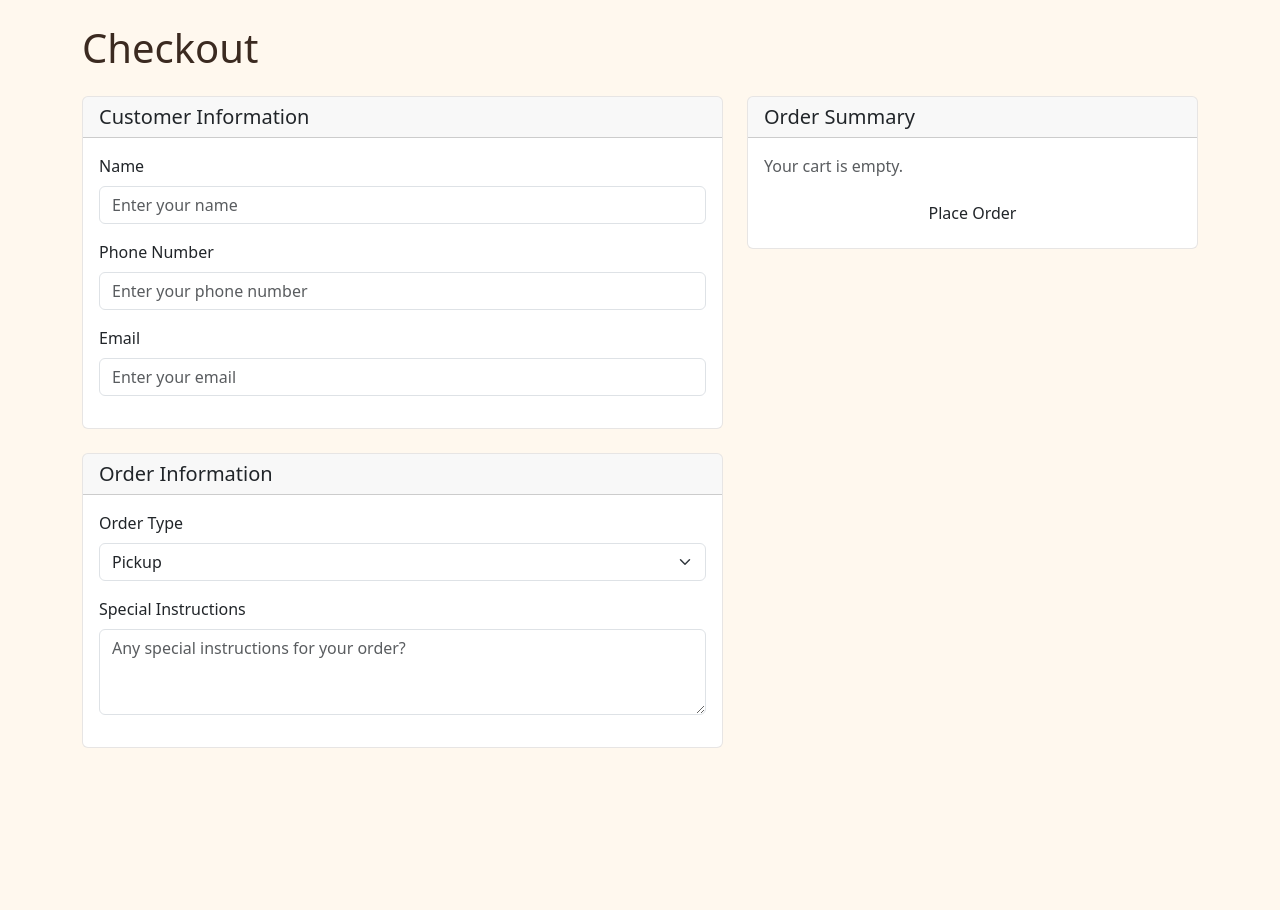
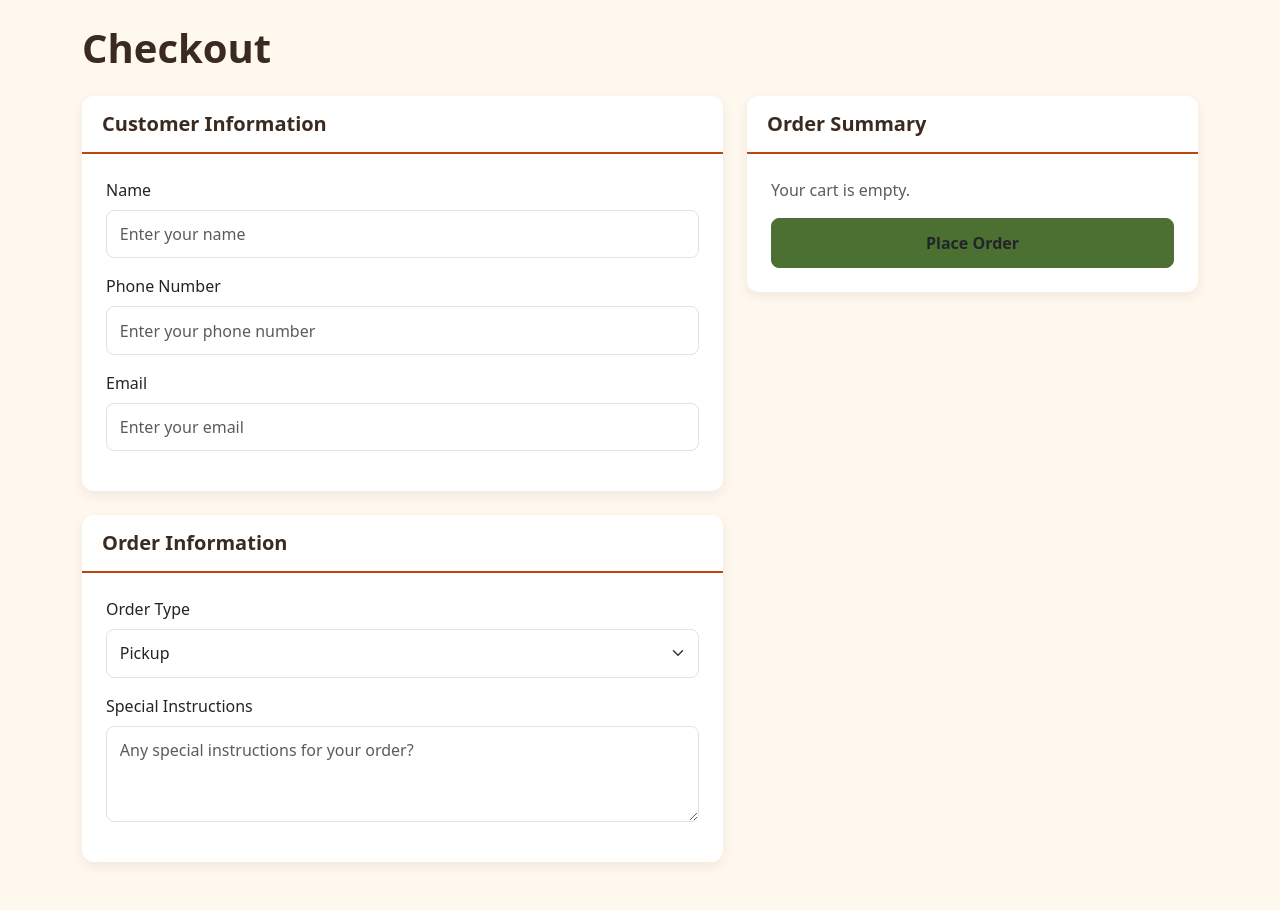
Before and after one commit to JacobS-ivytech/Team4, a Django app: page /checkout/ in a window 1280 px wide. Shown: the part 59-969 px from the top of the page. Before the commit the page ends 807 px from the top, so only its background shows below. Run offline with Django 5.2, Linux system fonts and the light colour scheme; the visitor is signed in with stand-in values (Sample User, id 1); data comes from the database, SQL or seed files in the repository; data that the repository does not hold is empty.

Commit message:
Style checkout page

```diff
--- a/OrderApp/static/css/style.css
+++ b/OrderApp/static/css/style.css
@@ -100,3 +100,65 @@ a:hover {
 .card:hover {
     box-shadow: 0 0.35rem 0.9rem rgba(59, 42, 32, 0.1);
 }
+
+
+.checkout-page h1 {
+    color: var(--brand-dark);
+    font-weight: 700;
+}
+
+.checkout-card {
+    border: none;
+    border-radius: 12px;
+    overflow: hidden;
+    box-shadow: 0 0.25rem 0.75rem rgba(59, 42, 32, 0.08);
+}
+
+.checkout-card .card-header {
+    background-color: #fff;
+    border-bottom: 2px solid var(--brand-primary);
+    color: var(--brand-dark);
+    padding: 1rem 1.25rem;
+}
+
+.checkout-card .card-header h5 {
+    font-weight: 700;
+}
+
+.checkout-card .card-body {
+    padding: 1.5rem;
+}
+
+.checkout-card .form-control,
+.checkout-card .form-select {
+    border-radius: 8px;
+    padding: 0.7rem 0.8rem;
+}
+
+.checkout-card .form-control:focus,
+.checkout-card .form-select:focus {
+    border-color: var(--brand-primary);
+    box-shadow: 0 0 0 0.2rem rgba(193, 68, 14, 0.15);
+}
+
+.checkout-item {
+    padding: 0.75rem 0;
+}
+
+.checkout-total {
+    font-size: 1.15rem;
+    color: var(--brand-dark);
+}
+
+.checkout-place-order {
+    background-color: var(--brand-success);
+    border-color: var(--brand-success);
+    font-weight: 600;
+    padding: 0.75rem;
+    border-radius: 8px;
+}
+
+.checkout-place-order:hover {
+    background-color: #3c5820;
+    border-color: #3c5820;
+}
```
